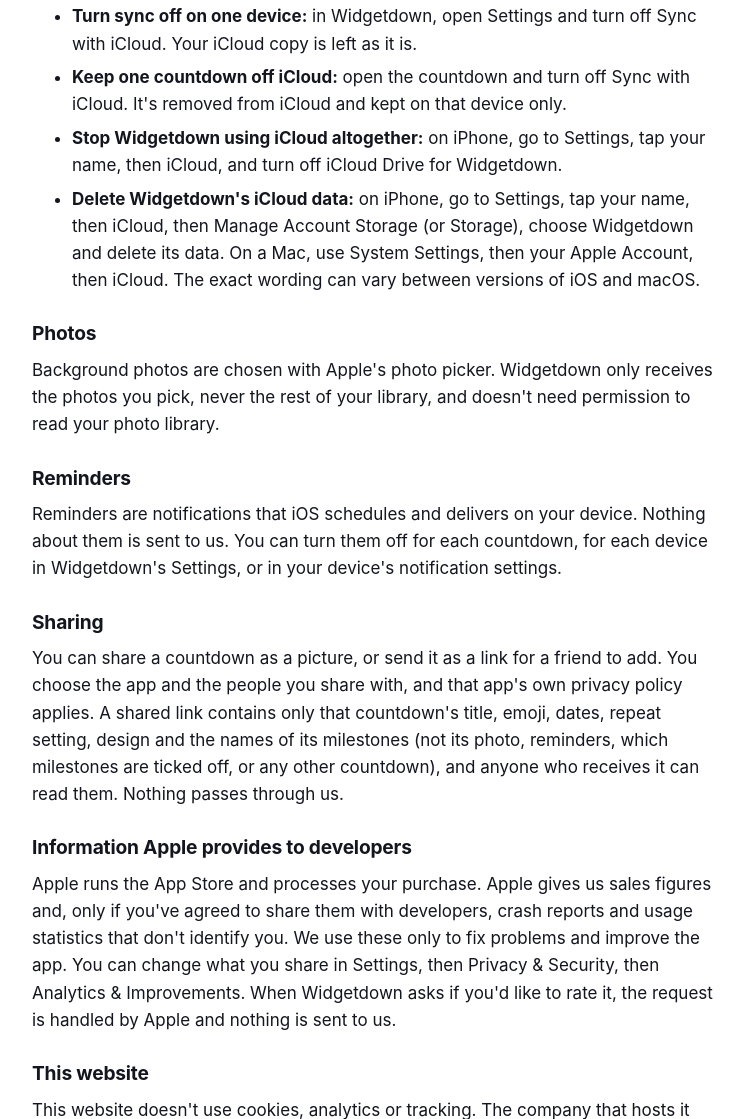
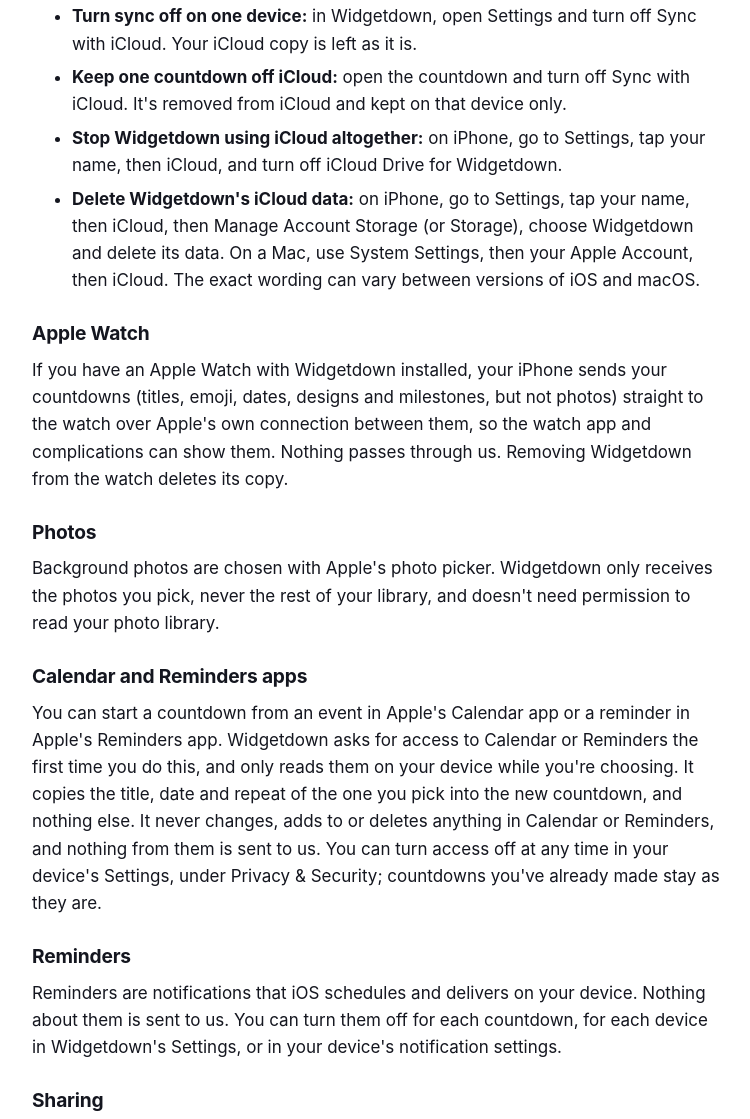
Before and after one commit to jakeabailey/widgetdownsite, a plain HTML site: page index.html in a window 1280 px wide. Shown: the part 1681-2800 px from the top of the page, without its empty margins (264-1014 px from the left). Drawn offline with Linux system fonts and the light colour scheme.

Commit message:
Privacy policy: Apple Watch and Calendar and Reminders sections
Co-Authored-By: Claude Opus 5.5 <noreply@anthropic.com>

```diff
--- a/index.html
+++ b/index.html
@@ -596,7 +596,7 @@ tbody th {
   <main id="main">
     <div class="container prose">
       <h1>Privacy Policy and Terms of Use</h1>
-      <p class="updated">Effective 5 October 2026. Last updated 5 October 2026.</p>
+      <p class="updated">Effective 5 October 2026. Last updated 7 October 2026.</p>
 
       <nav class="toc" aria-labelledby="toc-title">
         <h2 id="toc-title">On this page</h2>
@@ -632,8 +632,14 @@ tbody th {
         <li><strong>Delete Widgetdown's iCloud data:</strong> on iPhone, go to Settings, tap your name, then iCloud, then Manage Account Storage (or Storage), choose Widgetdown and delete its data. On a Mac, use System Settings, then your Apple Account, then iCloud. The exact wording can vary between versions of iOS and macOS.</li>
       </ul>
 
+      <h3 id="privacy-watch">Apple Watch</h3>
+      <p>If you have an Apple Watch with Widgetdown installed, your iPhone sends your countdowns (titles, emoji, dates, designs and milestones, but not photos) straight to the watch over Apple's own connection between them, so the watch app and complications can show them. Nothing passes through us. Removing Widgetdown from the watch deletes its copy.</p>
+
       <h3 id="privacy-photos">Photos</h3>
       <p>Background photos are chosen with Apple's photo picker. Widgetdown only receives the photos you pick, never the rest of your library, and doesn't need permission to read your photo library.</p>
+
+      <h3 id="privacy-calendar">Calendar and Reminders apps</h3>
+      <p>You can start a countdown from an event in Apple's Calendar app or a reminder in Apple's Reminders app. Widgetdown asks for access to Calendar or Reminders the first time you do this, and only reads them on your device while you're choosing. It copies the title, date and repeat of the one you pick into the new countdown, and nothing else. It never changes, adds to or deletes anything in Calendar or Reminders, and nothing from them is sent to us. You can turn access off at any time in your device's Settings, under Privacy &amp; Security; countdowns you've already made stay as they are.</p>
 
       <h3 id="privacy-reminders">Reminders</h3>
       <p>Reminders are notifications that iOS schedules and delivers on your device. Nothing about them is sent to us. You can turn them off for each countdown, for each device in Widgetdown's Settings, or in your device's notification settings.</p>
```
